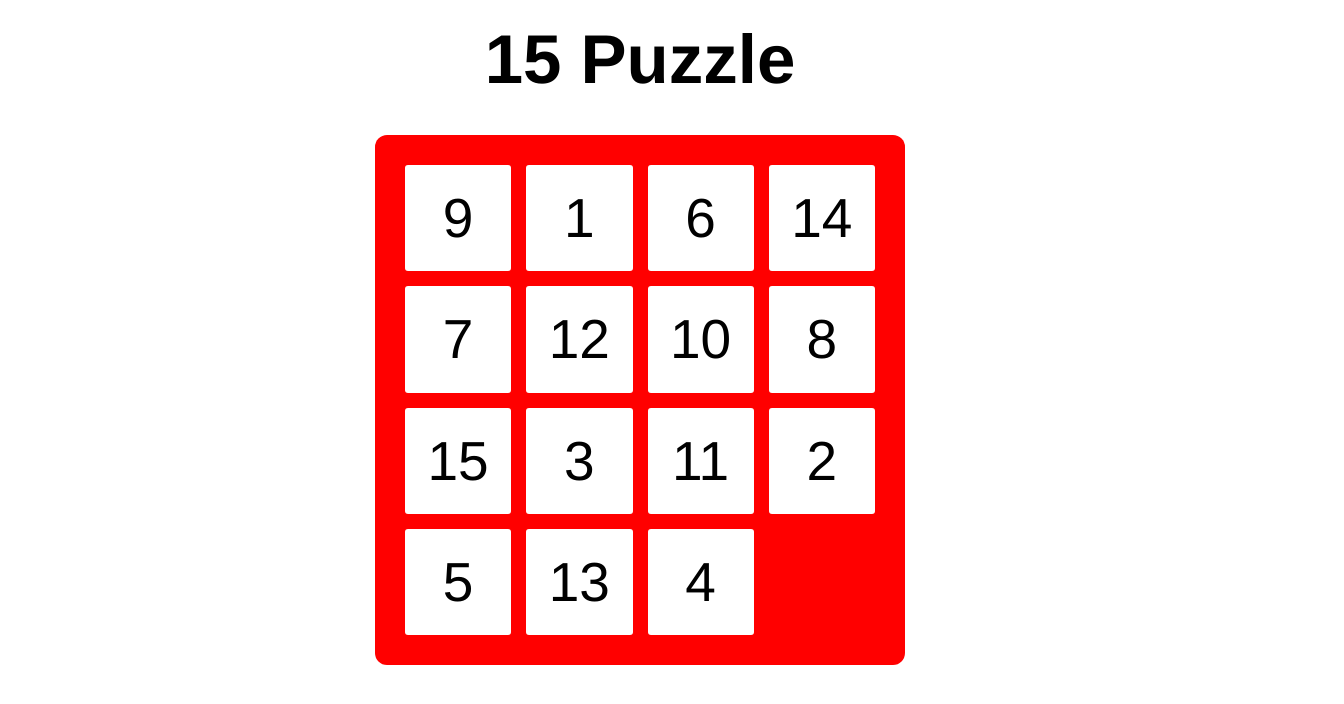
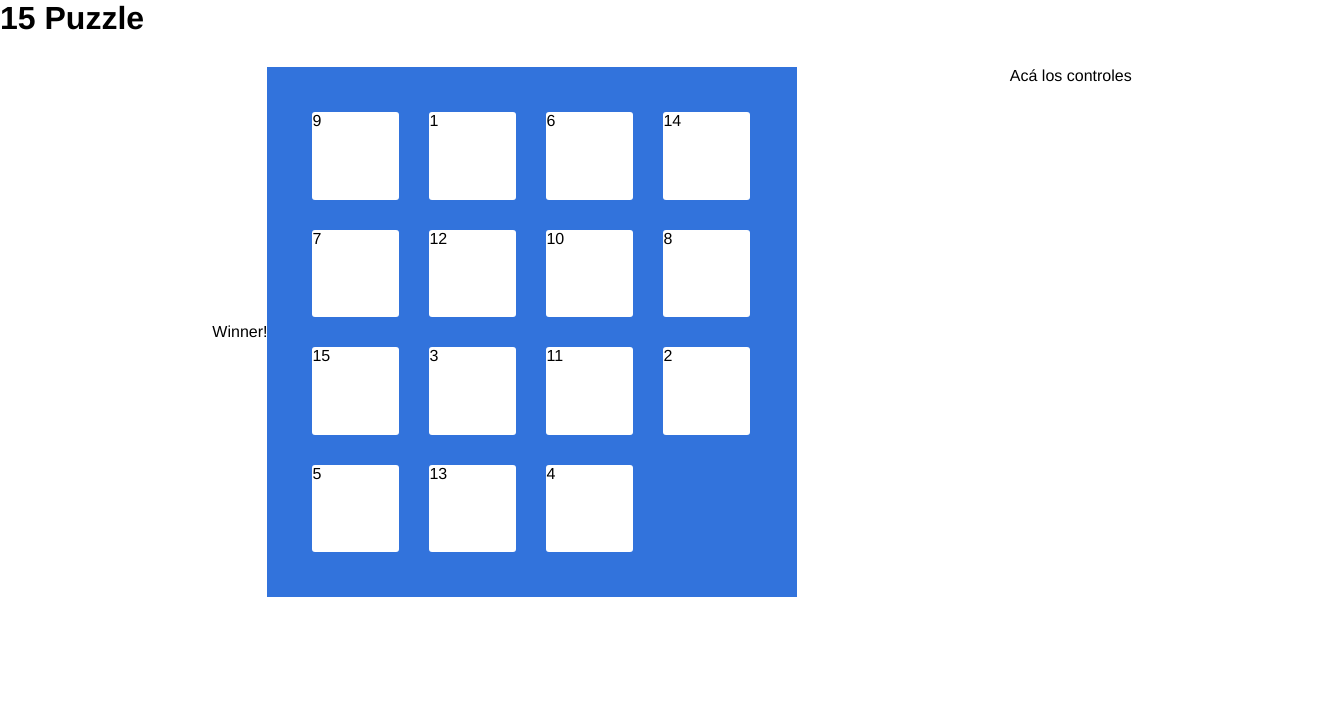
Before and after one commit to Angelfire/15-puzzle, a plain HTML site: page index.html in a window 1280 px wide. Shown: the whole page, 1344 px wide, since content can reach past the window. Drawn offline with Linux system fonts and the light colour scheme.

Commit message:
layout using flex

```diff
--- a/css/style.css
+++ b/css/style.css
@@ -6,66 +6,52 @@ body {
   font-family: "Clear Sans", "Helvetica Neue", Arial, sans-serif;
 }
 
-h1 {
-  font-size: 69px;
-  margin: 20px 0;
-  text-align: center;
+.container {
+  display: flex;
+  flex-direction: column;
+  margin: 0 auto;
+  max-width: 1344px;
+  position: relative;
+  width: 1344px;
 }
 
-#puzzle-container {
-  background-color: red;
+.puzzle-container {
+  display: flex;
+  flex-direction: row;
+  justify-content: space-between;
+  padding-top: 30px;
+}
+
+.puzzle-container .game {
+  flex-grow: 2;
+  display: flex;
+  align-items: center;
+  justify-content: center;
+}
+
+.game .grid-container {
+  background-color:#3273dc;
+  display: flex;
+  flex-direction: row;
+  flex-wrap: wrap;
   height: 470px;
   padding: 30px;
-  position: fixed;
-  top: 50%;
-  left: 50%;
-  margin-top: -265px;
-  margin-left: -265px;
   width: 470px;
-  -webkit-border-radius: 12px 12px 12px 12px;
-  border-radius: 12px;
 }
-#puzzle-container #game-message {
-  display: none;
-  position: absolute;
-  top: 0;
-  right: 0;
-  bottom: 0;
-  left: 0;
-  background: rgba(238, 228, 218, 0.5);
-  z-index: 100;
+
+.grid-row {
+  display: flex;
+  flex-direction: row;
+  justify-content: space-around;
 }
-#puzzle-container #game-message p {
-  font-size: 99px;
-  text-align: center;
-  line-height: 500px;
-}
-#puzzle-container .game-win {
-  display: inline-block !important;
-}
-#puzzle-container #grid-container {
-  position: absolute;
-  z-index: 1;
-}
-#puzzle-container #grid-container .grid-row {
-  margin-bottom: 15px;
-}
-#puzzle-container #grid-container .grid-row:after {
-  content: "";
-  display: block;
-  clear: both;
-}
-#puzzle-container #grid-container .grid-row > div {
+
+.grid-cell {
   background-color: white;
   border-radius: 3px;
-  height: 106.25px;
-  font-size: 55px;
-  line-height: 106.25px;
-  float: left;
-  margin-right: 15px;
-  text-align: center;
-  width: 106.25px;
+  margin: 15px;
+  width: 87px;
 }
-#puzzle-container #grid-container .grid-row .empty {
-  background: none;
+
+.puzzle-container .controlers {
+  flex-grow: 1;
 }
--- a/index.html
+++ b/index.html
@@ -9,12 +9,15 @@
 </head>
 <body>
   <div class="container">
-    <h1>15 Puzzle</h1>
-    <div id="puzzle-container">
+    <header>
+      <h1>15 Puzzle</h1>
+    </header>
+    <div class="puzzle-container">
+      <div class="game">
         <div id="game-message">
           <p>Winner!</p>
         </div>
-        <div id="grid-container">
+        <div class="grid-container">
           <div class="grid-row">
             <div class="grid-cell numero">1</div>
             <div class="grid-cell numero">2</div>
@@ -41,6 +44,10 @@
           </div>
         </div>
       </div>
+      <div class="controlers">
+        Acá los controles
+      </div>
+    </div>
   </div>
   <script src="js/script.js"></script>
 </body>
--- a/js/script.js
+++ b/js/script.js
@@ -5,7 +5,7 @@ var gameApp, randomize;
  */
 gameApp = {
   // Get the DOM element to set up the board
-  board: document.getElementById('grid-container'),
+  board: document.querySelector('.grid-container'),
 
   // Function Initialize to start the game on the next step
   init: function() {
```
